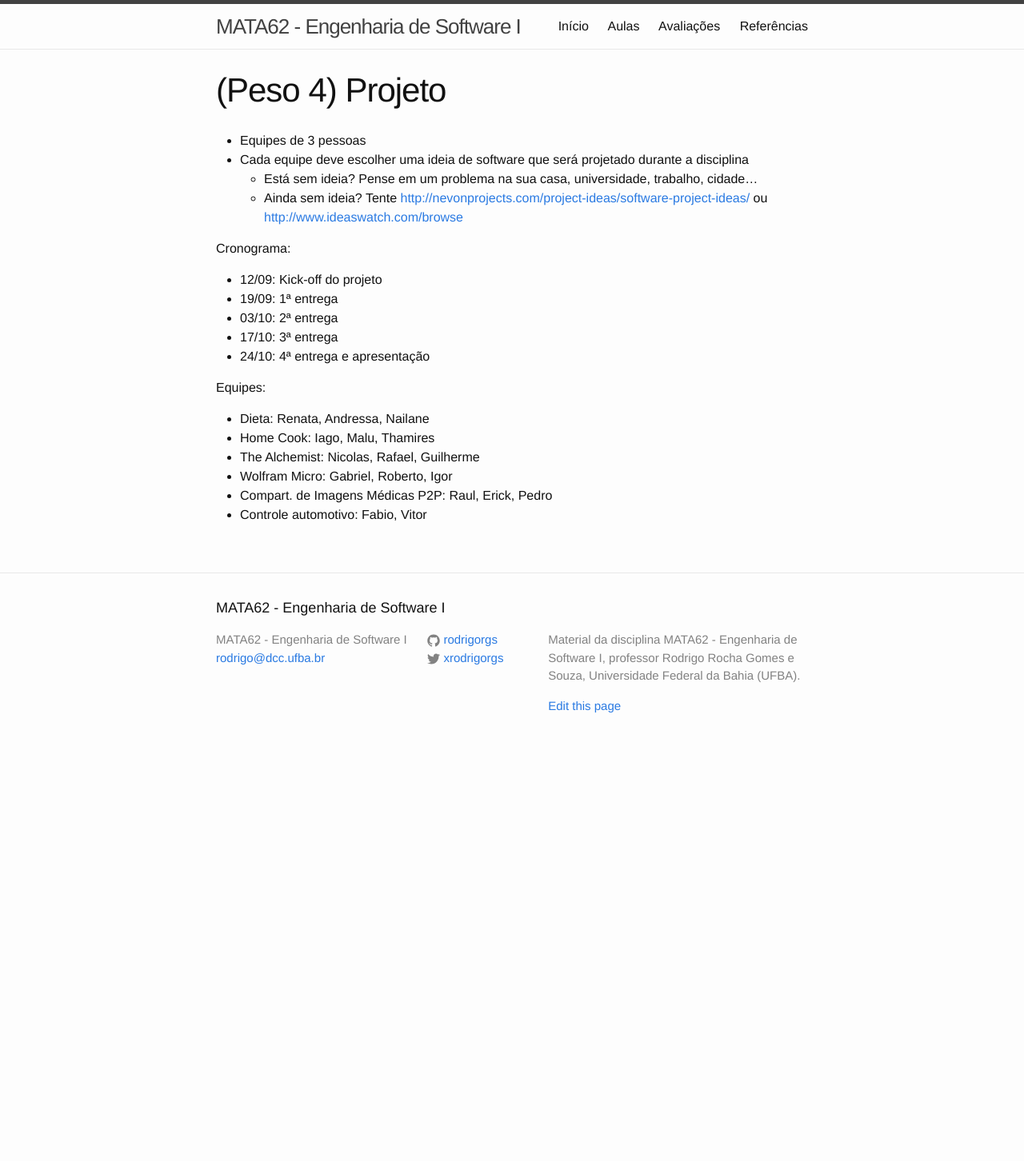
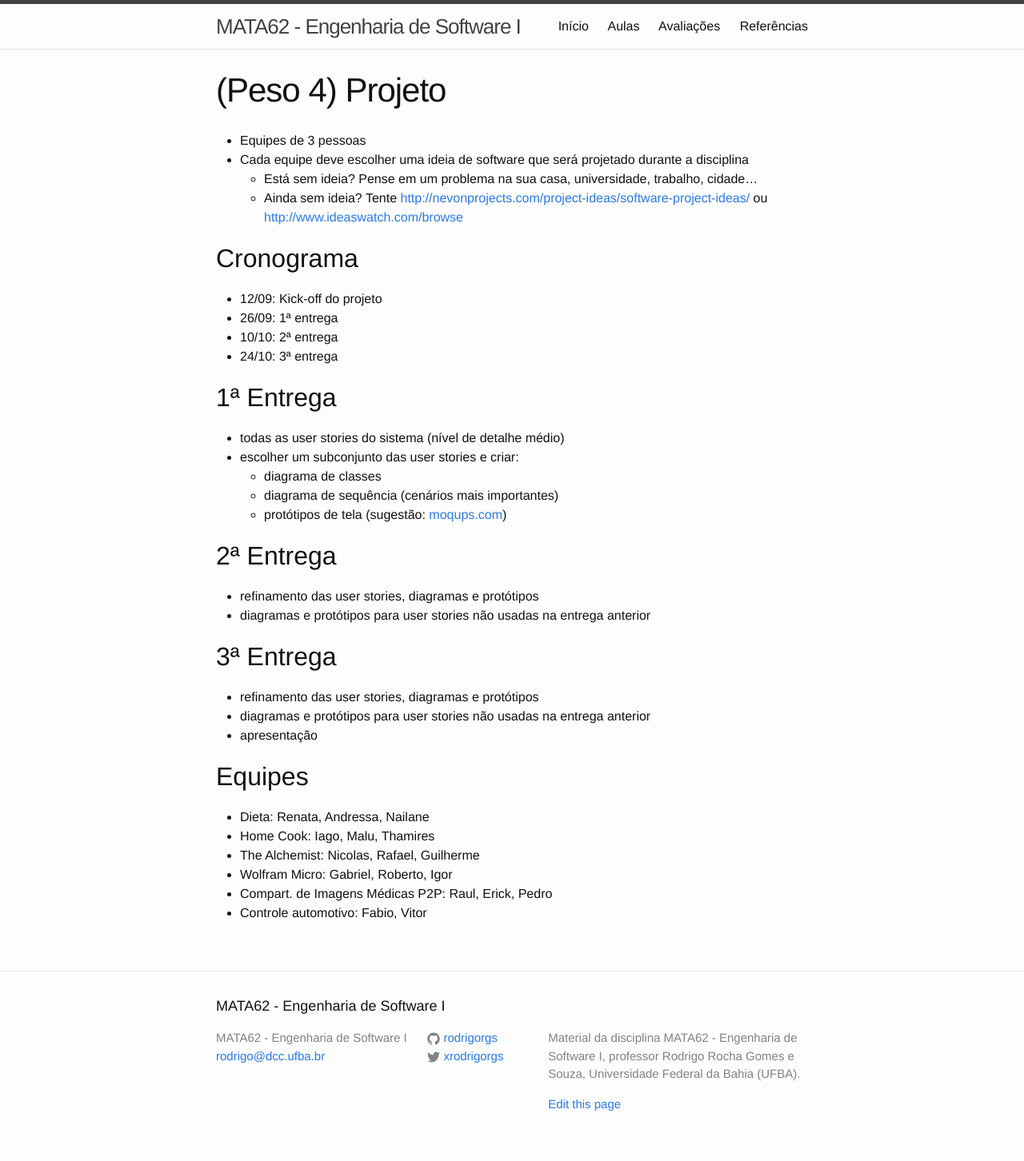
Before and after one commit to rodrigorgs/mata62-20161, a Jekyll site: the page built from ava-projeto.md, in a window 1280 px wide. Shown: the whole page at 80% size. Built offline with Jekyll 4.4.1, drawn with Linux system fonts in a browser that asks for light colours; before the commit the page ends 954 px from its top, so only the background shows below that.

Commit message:
Update ava-projeto.md

```diff
--- a/ava-projeto.md
+++ b/ava-projeto.md
@@ -10,15 +10,33 @@ date: 2016-09-19 20:20:00 -0300
   - Está sem ideia? Pense em um problema na sua casa, universidade, trabalho, cidade...
   - Ainda sem ideia? Tente <http://nevonprojects.com/project-ideas/software-project-ideas/> ou <http://www.ideaswatch.com/browse>
 
-Cronograma:
+## Cronograma
 
 - 12/09: Kick-off do projeto
-- 19/09: 1ª entrega
-- 03/10: 2ª entrega
-- 17/10: 3ª entrega
-- 24/10: 4ª entrega e apresentação
+- 26/09: 1ª entrega
+- 10/10: 2ª entrega
+- 24/10: 3ª entrega
 
-Equipes:
+## 1ª Entrega
+
+- todas as user stories do sistema (nível de detalhe médio)
+- escolher um subconjunto das user stories e criar:
+  - diagrama de classes
+  - diagrama de sequência (cenários mais importantes)
+  - protótipos de tela (sugestão: [moqups.com](https://moqups.com/))
+
+## 2ª Entrega
+
+- refinamento das user stories, diagramas e protótipos
+- diagramas e protótipos para user stories não usadas na entrega anterior
+
+## 3ª Entrega
+
+- refinamento das user stories, diagramas e protótipos
+- diagramas e protótipos para user stories não usadas na entrega anterior
+- apresentação
+
+## Equipes
 
 - Dieta: Renata, Andressa, Nailane
 - Home Cook: Iago, Malu, Thamires
```
